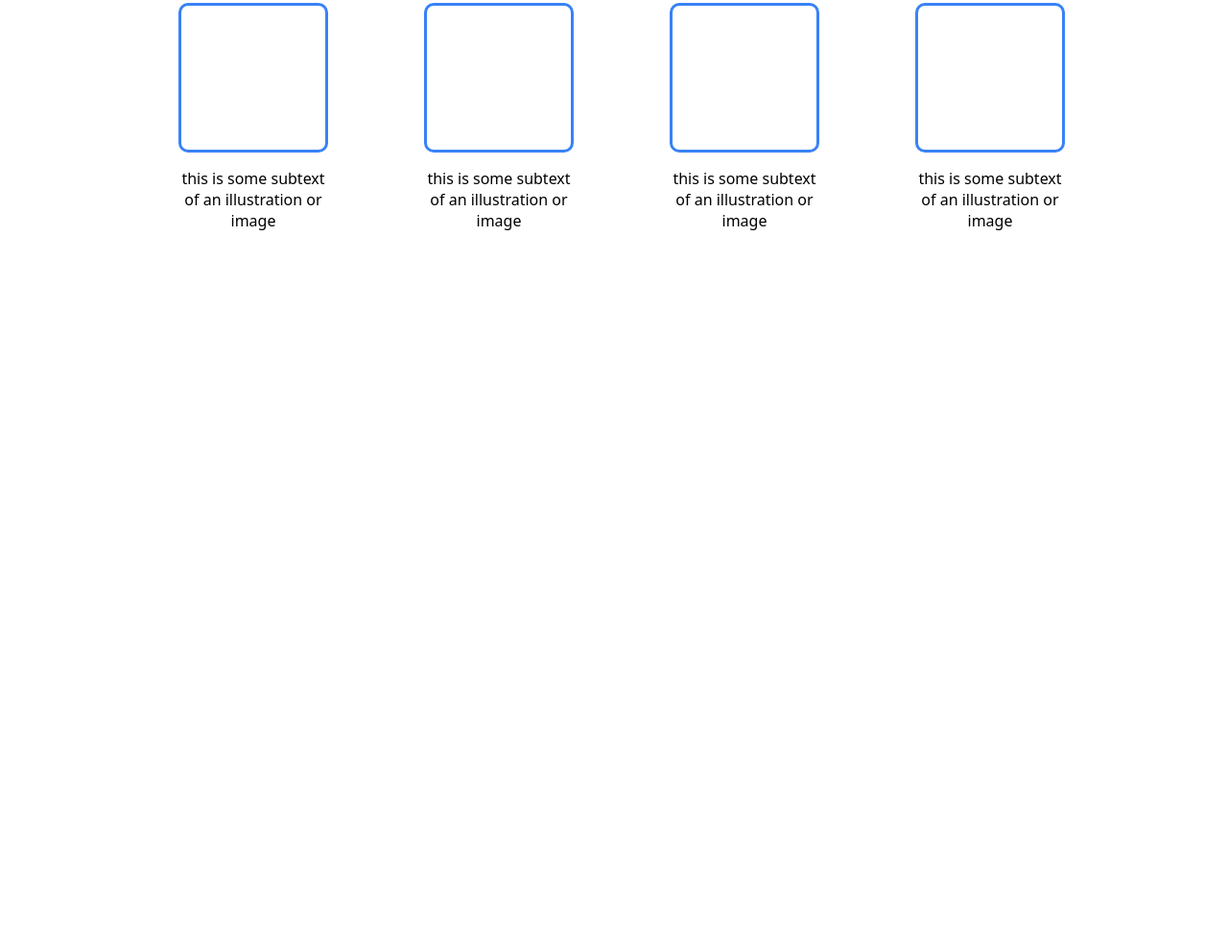
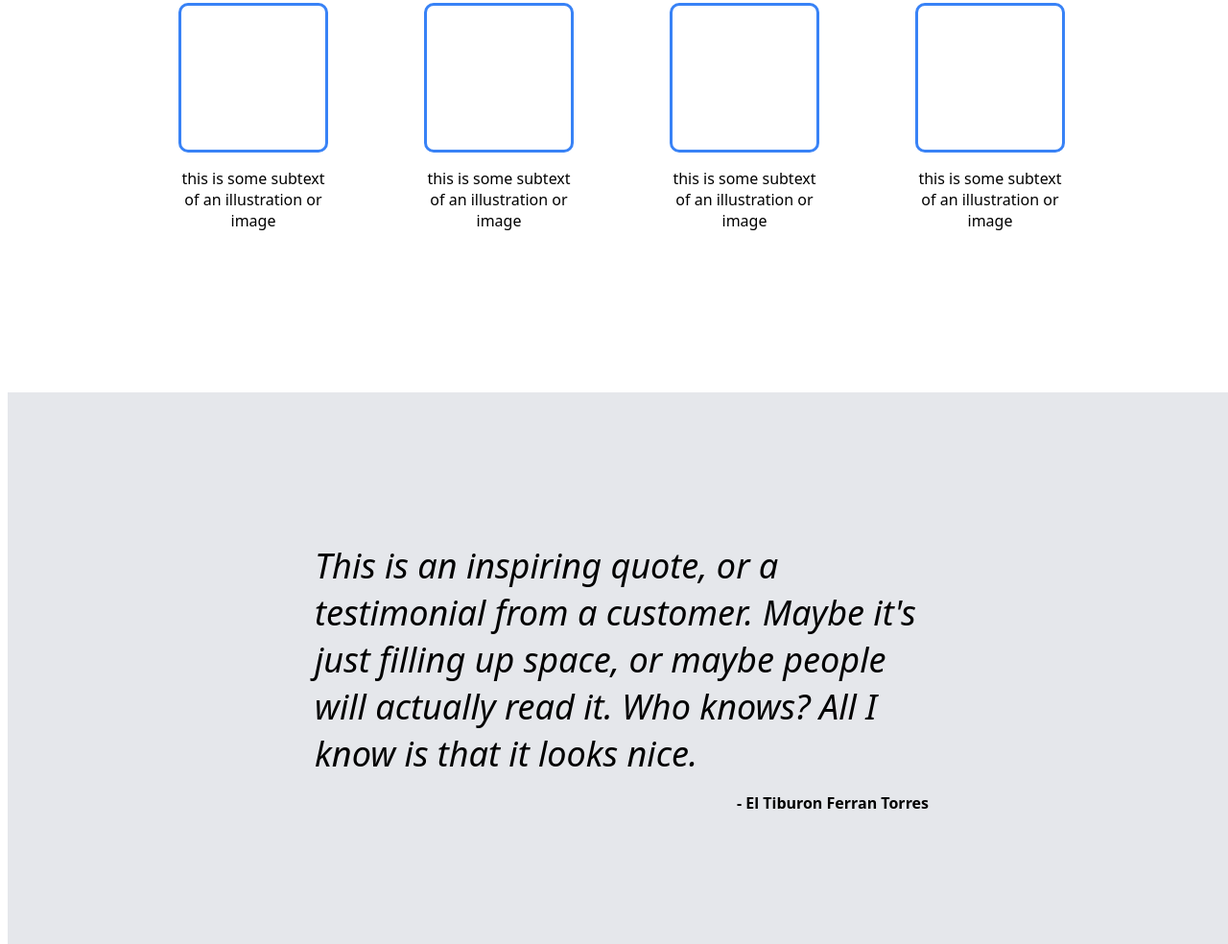
Before and after one commit to alexdumitruu/odin-landing-page, a plain HTML site: page index.html in a window 1280 px wide. Shown: the part 746-1730 px from the top of the page at 96% size. Before the commit the page ends 1155 px from the top, so only its background shows below. Drawn offline with Linux system fonts and the light colour scheme.

Commit message:
finished third section

```diff
--- a/index.html
+++ b/index.html
@@ -84,8 +84,18 @@
     <div class="third-section-wrapper">
         <div class="third-section">
             <div>
-                <div></div>
-                <div></div>
+                <div class="third-section-paragraph">
+                    <p class="third-section-paragraph-text">
+                        This is an inspiring quote, or a testimonial from a customer.
+                        Maybe it's just filling up space, or maybe people will actually read it.
+                        Who knows? All I know is that it looks nice.
+                    </p>
+                </div>
+                <div class="third-section-name">
+                    <p class="third-section-name-text">
+                        - El Tiburon Ferran Torres
+                    </p>
+                </div>
             </div>
         </div>
         <div class="fourth-section">
--- a/styles.css
+++ b/styles.css
@@ -62,7 +62,7 @@ body {
     color: #F9FAF8;
     margin-top: 100px;
     margin-bottom: 100px;
-    gap: 30px;
+    gap: 50px;
 }
 
 .left-container {
@@ -95,8 +95,9 @@ body {
 }
 
 .right-container {
-    width: 50%;
-    height: 20%;
+    display: flex;
+    justify-content: center;
+
 }
 
 /*SECOND SECTION*/
@@ -153,6 +154,32 @@ body {
 
 /*THIRD SECTION*/
 
+.third-section-wrapper {
+    background-color: #E5E7EB;
+    width: 100vw;
+    display: flex;
+    justify-content: center;
+}
+
+.third-section {
+    display: flex;
+    justify-content: space-between;
+    width: 50%;
+    margin: 120px 0;
+}
+
+.third-section-paragraph-text {
+    font-size: 36px;
+    font-style: italic;
+    font-weight: lighter;
+    margin-bottom: 0;
+}
+
+.third-section-name {
+    text-align: right;
+    font-weight: 700;
+}
+
 /*FOURTH SECTION*/
 
 /*FOOTER*/
```
